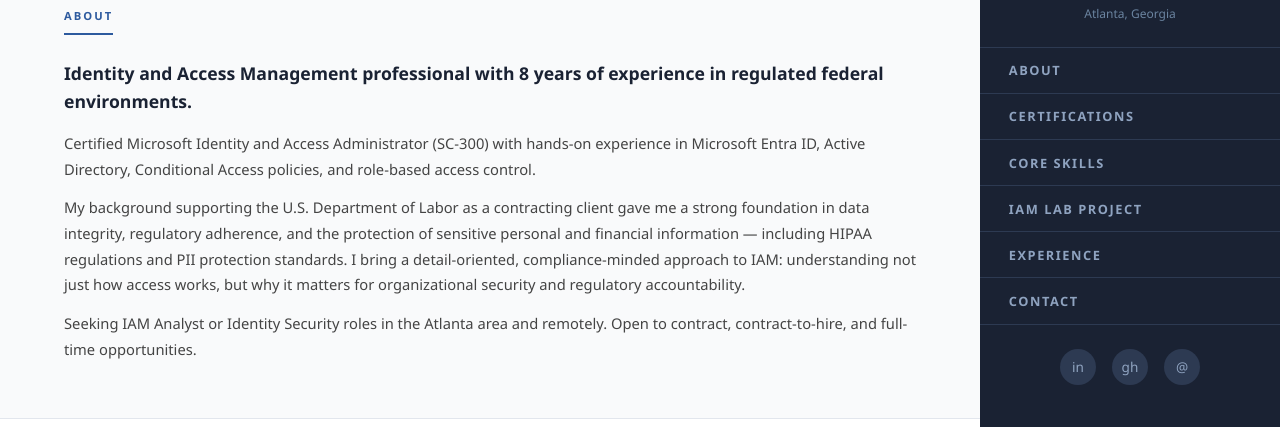
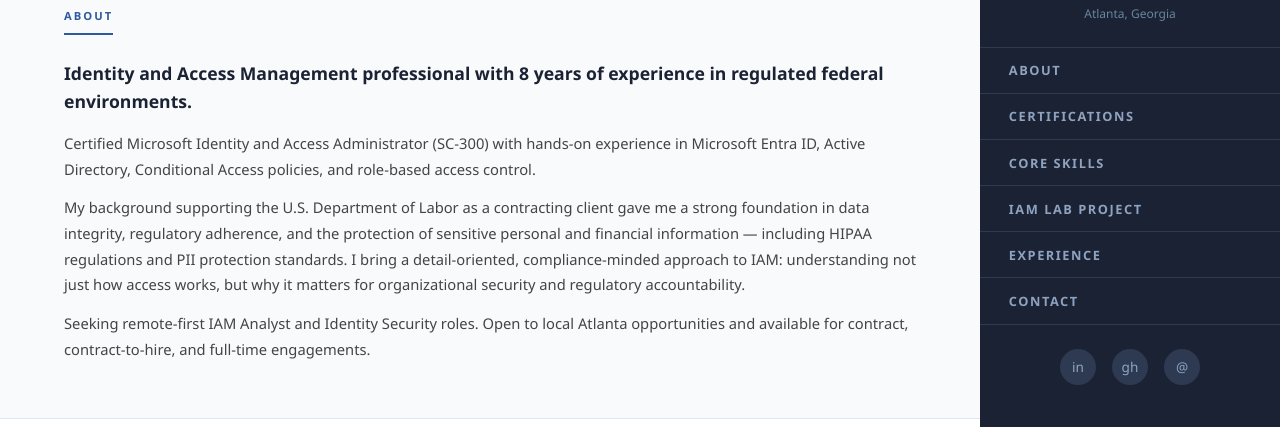
Before and after one commit to IAM-jf/IAM-jf.github.io, a plain HTML site: page index.html in a window 1280 px wide. Shown: the part 373-800 px from the top of the page. Drawn offline with Linux system fonts and the light colour scheme.

Commit message:
Update About and Contact availability/role descriptions

```diff
--- a/index.html
+++ b/index.html
@@ -364,7 +364,7 @@
         <p class="lead">Identity and Access Management professional with 8 years of experience in regulated federal environments.</p>
         <p>Certified Microsoft Identity and Access Administrator (SC-300) with hands-on experience in Microsoft Entra ID, Active Directory, Conditional Access policies, and role-based access control.</p>
         <p>My background supporting the U.S. Department of Labor as a contracting client gave me a strong foundation in data integrity, regulatory adherence, and the protection of sensitive personal and financial information — including HIPAA regulations and PII protection standards. I bring a detail-oriented, compliance-minded approach to IAM: understanding not just how access works, but why it matters for organizational security and regulatory accountability.</p>
-        <p>Seeking IAM Analyst or Identity Security roles in the Atlanta area and remotely. Open to contract, contract-to-hire, and full-time opportunities.</p>
+        <p>Seeking remote-first IAM Analyst and Identity Security roles. Open to local Atlanta opportunities and available for contract, contract-to-hire, and full-time engagements.</p>
     </div>
 
     <!-- CERTIFICATIONS -->
@@ -526,7 +526,7 @@
     <!-- CONTACT -->
     <div class="section" id="contact">
         <h2>Contact</h2>
-        <p>Open to IAM Analyst, Identity Security, and related roles in the Atlanta area and remotely. Available for contract, contract-to-hire, and full-time opportunities.</p>
+        <p>Seeking remote-first IAM Analyst and Identity Security roles. Open to Atlanta-area opportunities and available for contract, contract-to-hire, and full-time engagements.</p>
         <div class="contact-links">
             <a href="mailto:jf@jamiefields.tech">✉ jf@jamiefields.tech</a>
             <a href="https://www.linkedin.com/in/jamie-fields/" target="_blank">→ linkedin.com/in/jamie-fields</a>
```
